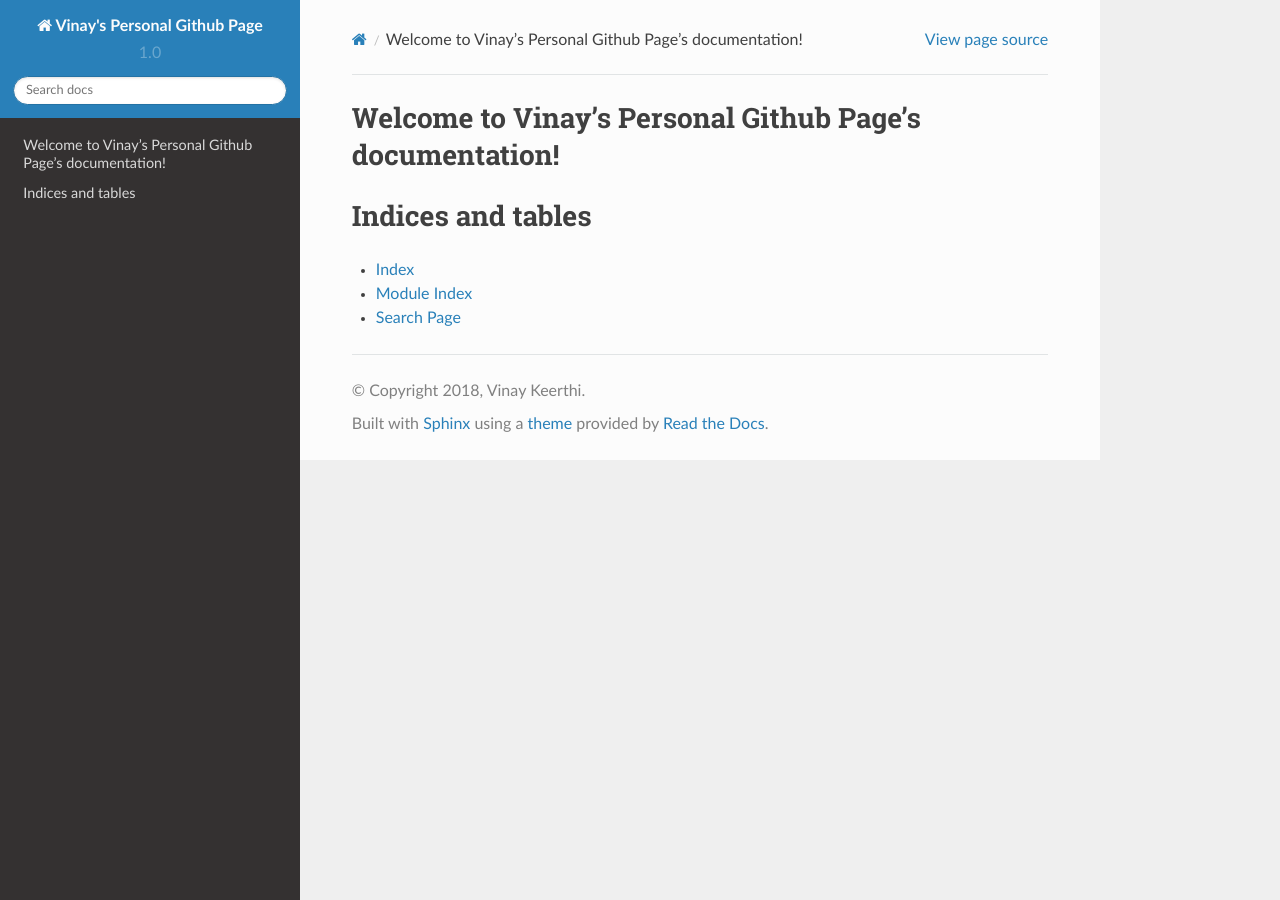
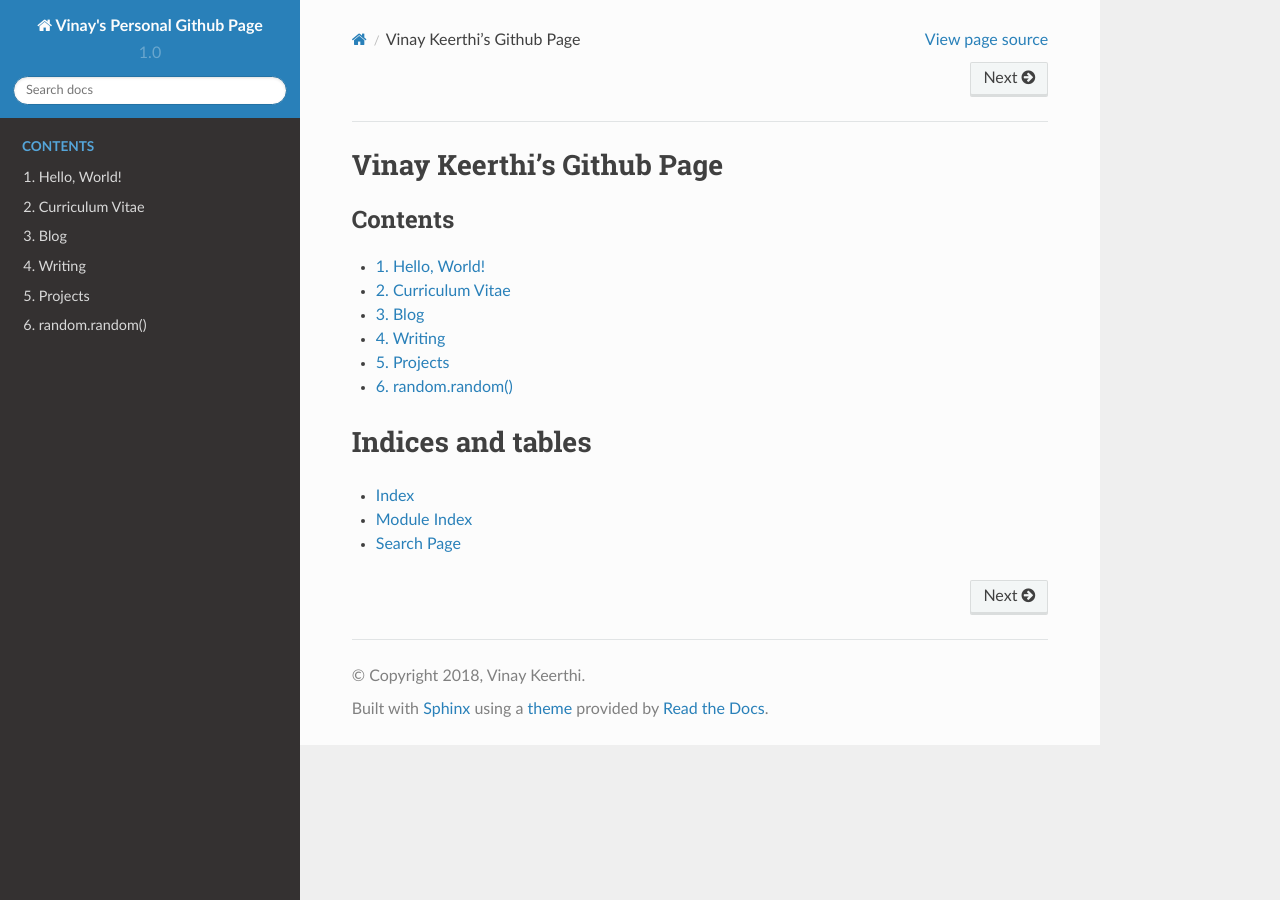
Before and after one commit to stonecharioteer/vinay87.github.io, a Sphinx documentation site: the page built from source/index.rst, in a window 1280 px wide. Built offline with Sphinx 7.4.7 and the Read the Docs theme 2.0.0, drawn with Linux system fonts in a browser that asks for light colours; formulas are drawn with MathJax 3.

Commit message:
Added placeholders for all planned pages. Can start writing now.

```diff
--- a/source/index.rst
+++ b/source/index.rst
@@ -3,18 +3,20 @@
    You can adapt this file completely to your liking, but it should at least
    contain the root `toctree` directive.
 
-Welcome to Vinay's Personal Github Page's documentation!
-========================================================
+Vinay Keerthi's Github Page
+============================
 
 .. toctree::
-   :maxdepth: 2
-   :caption: Contents:
-    intro
-    resume
-    blog
-    writing
-    projects
-    random
+   :maxdepth: 4
+   :numbered:
+   :caption: Contents
+
+   intro
+   resume
+   blog
+   writing
+   projects
+   random
 
 
 Indices and tables
--- /dev/null
+++ b/source/writing.rst
@@ -0,0 +1,7 @@
+.. writing.rst
+
+
+Writing
+--------
+
+Writing related stuff goes here.
```
